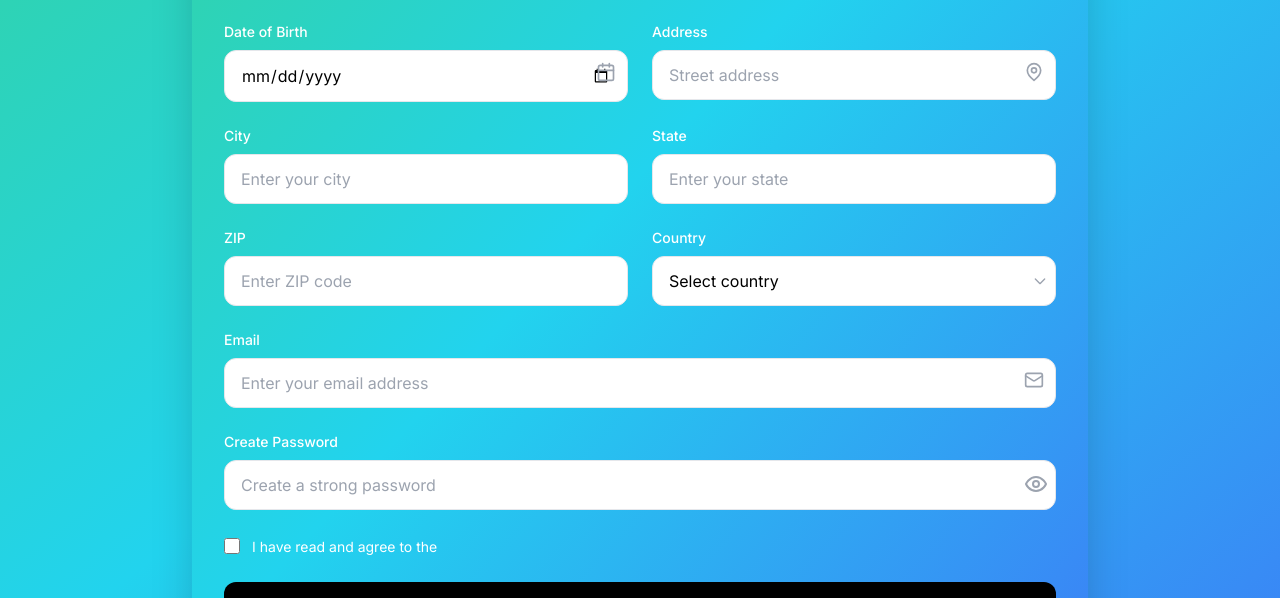
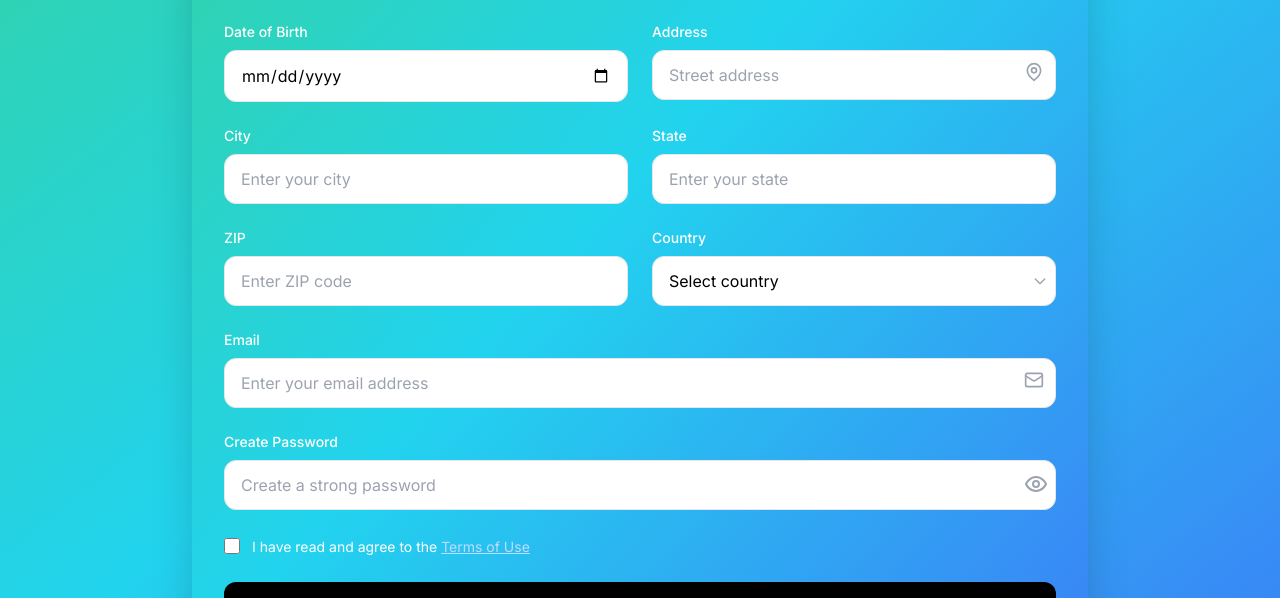
Before and after one commit to ajmal08102004/Healthcare, a React (Vite) app: page /personal-info in a window 1280 px wide. Shown: the part 330-928 px from the top of the page. Built offline with nearby package versions, Linux system fonts and the light colour scheme.

Commit message:
Remove Calendar Icon from Date of Birth Field

```diff
--- a/src/pages/PersonalInformation.jsx
+++ b/src/pages/PersonalInformation.jsx
@@ -3,7 +3,6 @@ import { Link, useNavigate } from 'react-router-dom';
 import {
   Eye,
   EyeOff,
-  Calendar,
   MapPin,
   ChevronDown,
   Upload,
@@ -236,7 +235,6 @@ const PersonalInformation = () => {
                 <label className="block text-sm font-medium text-white mb-2">
                   Date of Birth
                 </label>
-                <div className="relative">
                 <input
                   type="date"
                   name="dateOfBirth"
@@ -248,8 +246,6 @@ const PersonalInformation = () => {
                   max={new Date().toISOString().split('T')[0]}
                   required
                 />
-                  <Calendar className="absolute right-3 top-3 h-5 w-5 text-gray-400 pointer-events-none" />
-                </div>
                 {errors.dateOfBirth && <p className="mt-1 text-sm text-red-200">{errors.dateOfBirth}</p>}
               </div>
 
@@ -458,7 +454,7 @@ const PersonalInformation = () => {
                   <label className="text-sm text-white">
                     I have read and agree to the{' '}
                     <Link to="#" className="text-blue-200 hover:text-blue-100 underline">
-
+                      Terms of Use
                     </Link>
                   </label>
                   {errors.agreeToTerms && <p className="mt-1 text-sm text-red-200">{errors.agreeToTerms}</p>}
```
Lines whose indentation alone changed are shown as unchanged.
